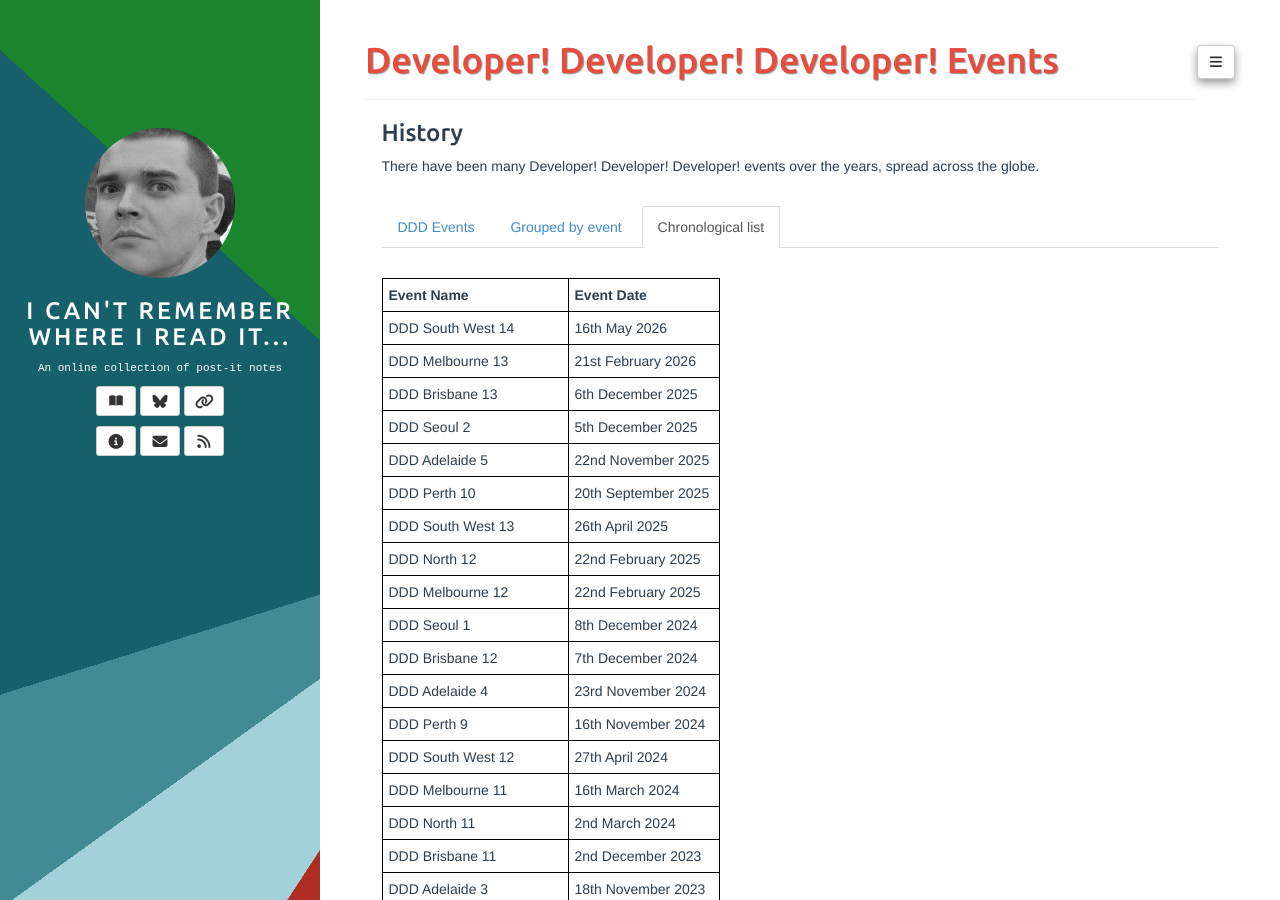
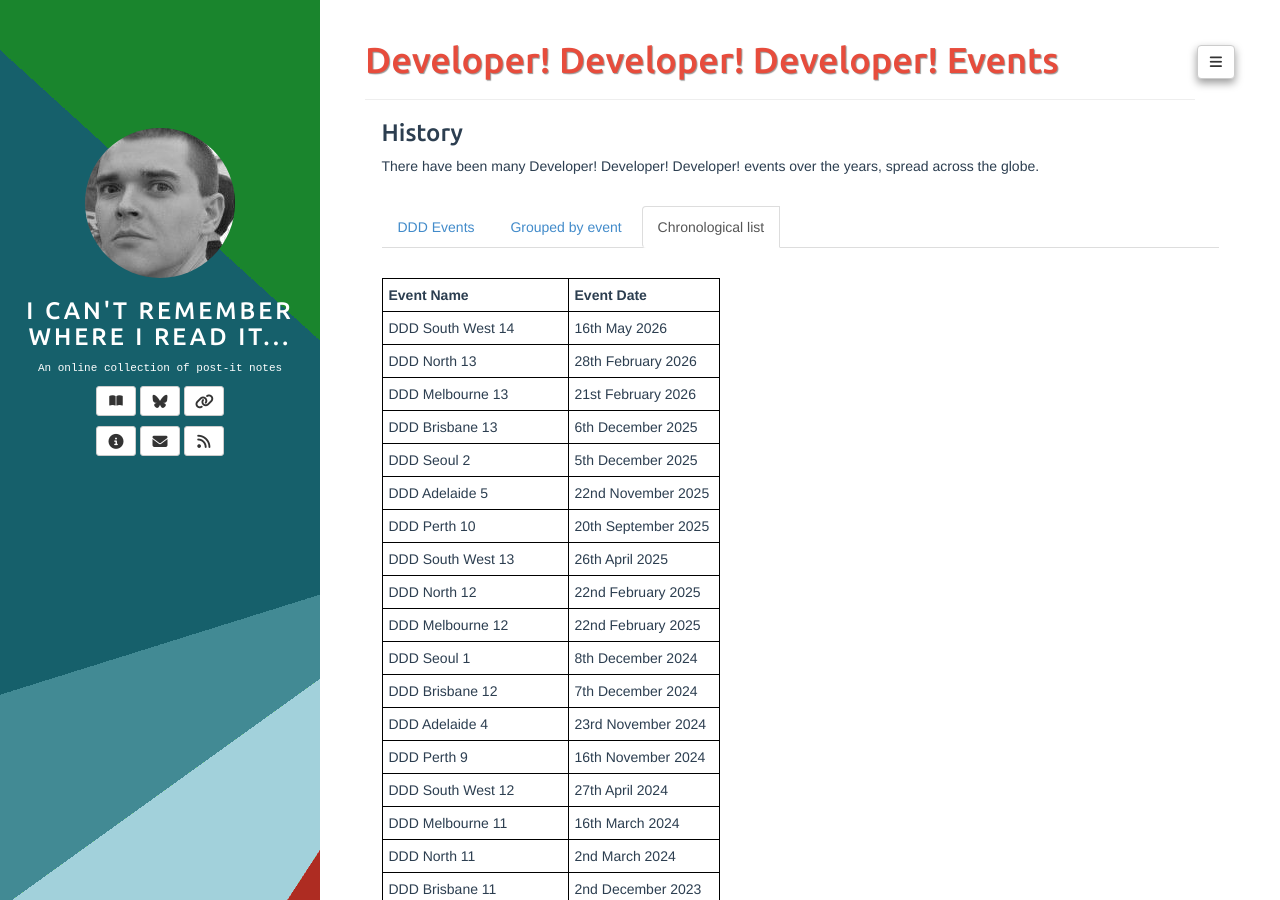
Before and after one commit to adrianbanks/adrianbanks.github.io, a Jekyll site: the page built from ddd-list.md, in a window 1280 px wide and 900 px high. Built offline with Jekyll 4.4.1, drawn with Linux system fonts in a browser that asks for light colours.

Commit message:
Add DDD North 13

```diff
--- a/ddd-list.md
+++ b/ddd-list.md
@@ -16,6 +16,7 @@ There have been many Developer! Developer! Developer! events over the years, spr
 | **Event Name**             | **Event Date**      |
 | -------------------------- | ------------------- |
 |  DDD South West 14         | 16th May 2026       |
+|  DDD North 13              | 28th February 2026  |
 |  DDD Melbourne 13          | 21st February 2026  |
 |  DDD Brisbane 13           | 6th December 2025   |
 |  DDD Seoul 2               | 5th December 2025   |
```
Also changed, not shown: ddd-grouped.md (+1 -0 lines).
